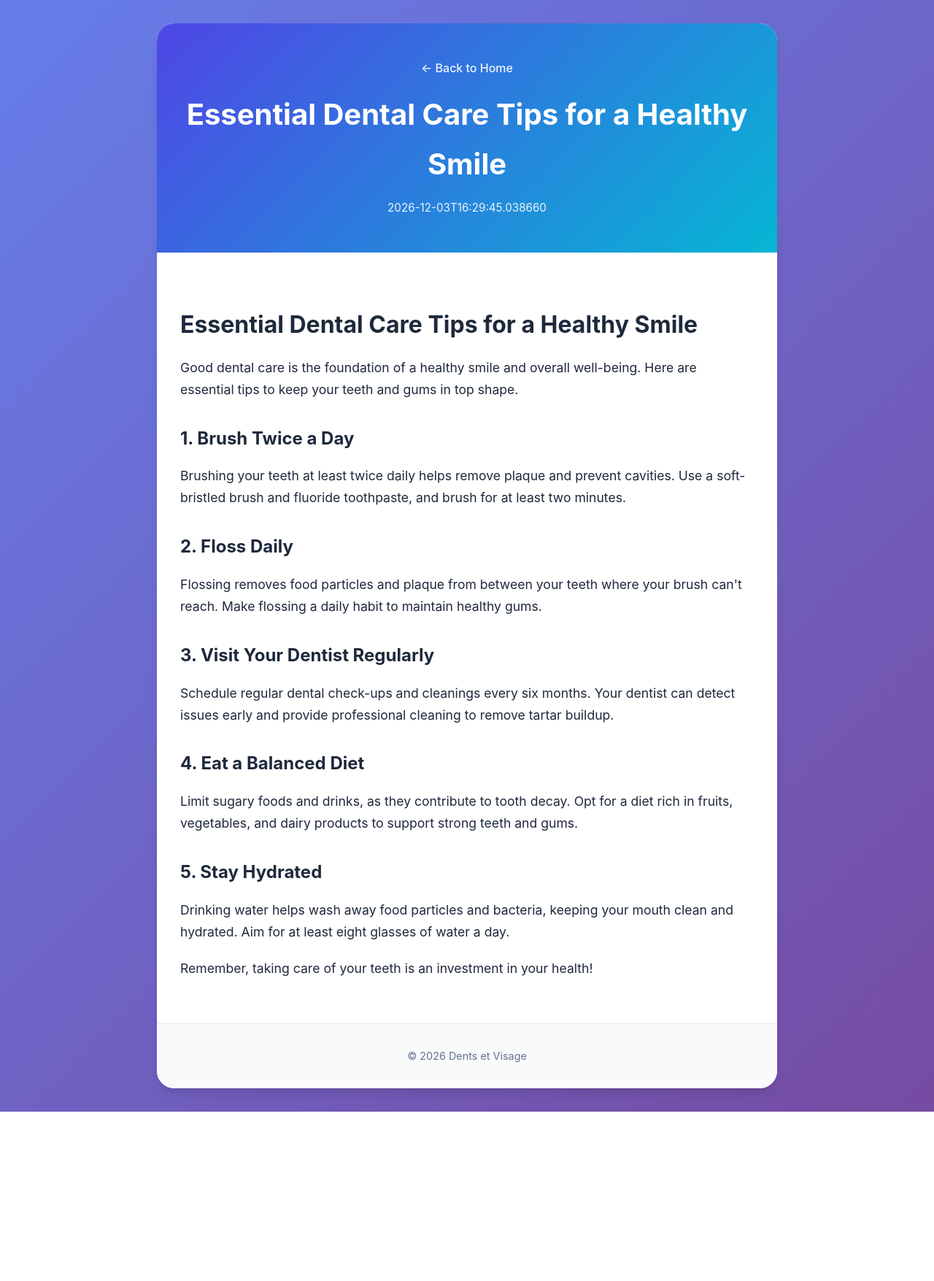
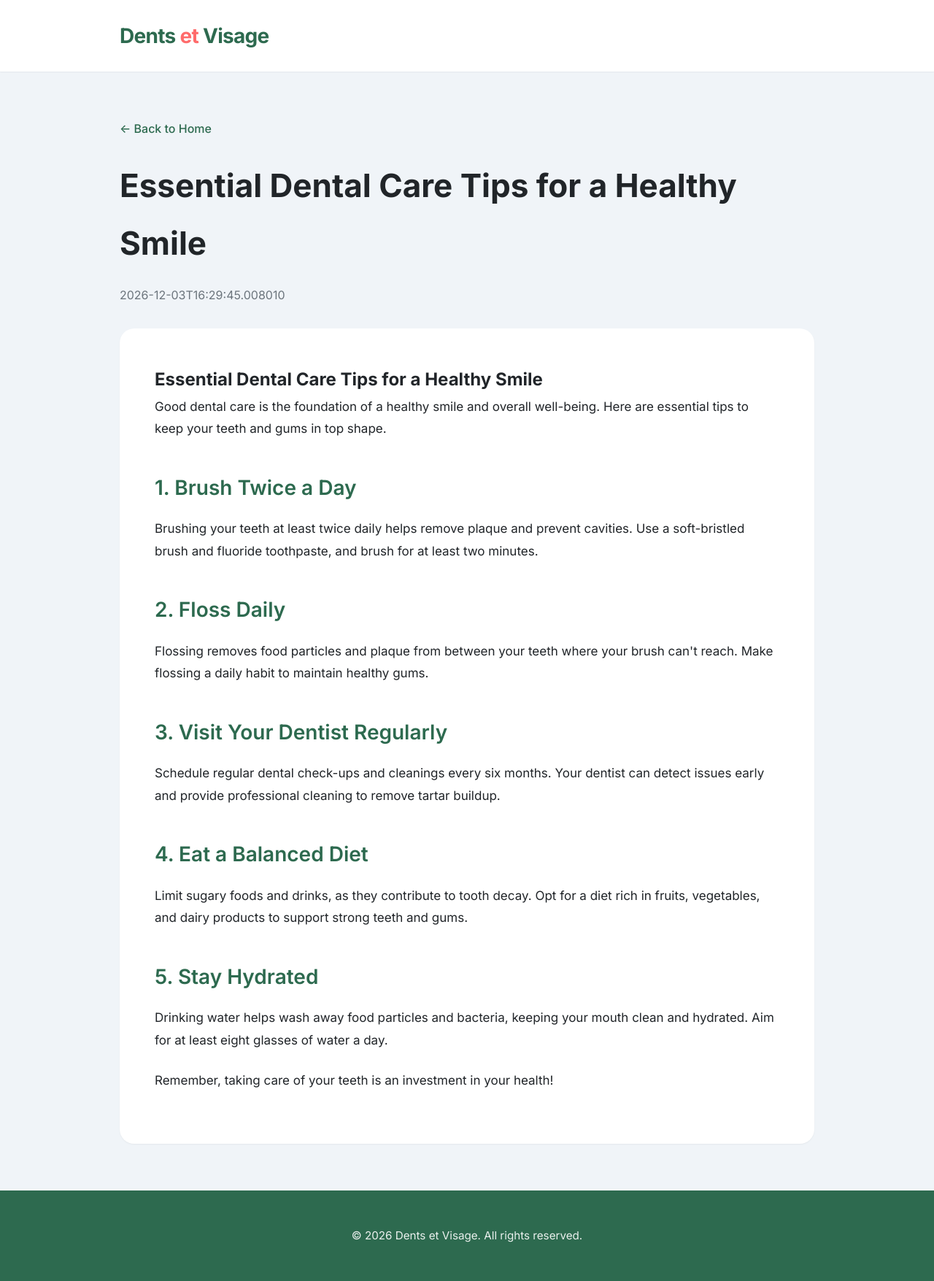
Before and after one commit to 1akshyashah/alexendra1, a FastAPI app: page /blog/dental-care-tips in a window 1280 px wide. Shown: the whole page at 73% size. Before the commit the page ends 1523 px from the top, so only its background shows below. Run offline with FastAPI, Linux system fonts and the light colour scheme.

Commit message:
Refine blog UI and translate README

```diff
--- a/static/style.css
+++ b/static/style.css
@@ -5,189 +5,226 @@
 }
 
 :root {
-    --primary: #4f46e5;
-    --primary-dark: #4338ca;
-    --secondary: #06b6d4;
-    --text: #1e293b;
-    --text-light: #64748b;
-    --bg-light: #f8fafc;
+    --primary: #2d6a4f;
+    --primary-light: #40916c;
+    --secondary: #f8f9fa;
+    --accent: #ff6b6b;
+    --text: #212529;
+    --text-light: #6c757d;
     --white: #ffffff;
-    --shadow: 0 1px 3px 0 rgb(0 0 0 / 0.1), 0 1px 2px -1px rgb(0 0 0 / 0.1);
-    --shadow-lg: 0 10px 15px -3px rgb(0 0 0 / 0.1), 0 4px 6px -4px rgb(0 0 0 / 0.1);
+    --bg: #f0f4f8;
+    --border: #dee2e6;
+    --shadow-sm: 0 1px 2px 0 rgba(0, 0, 0, 0.05);
+    --shadow-md: 0 4px 6px -1px rgba(0, 0, 0, 0.1);
+    --shadow-lg: 0 10px 15px -3px rgba(0, 0, 0, 0.1);
 }
 
 body {
-    font-family: -apple-system, BlinkMacSystemFont, 'Segoe UI', Roboto, Oxygen, Ubuntu, Cantarell, 'Open Sans', 'Helvetica Neue', sans-serif;
-    line-height: 1.7;
+    font-family: 'Inter', -apple-system, BlinkMacSystemFont, 'Segoe UI', Roboto, Oxygen, Ubuntu, Cantarell, sans-serif;
+    line-height: 1.8;
     color: var(--text);
-    background: linear-gradient(135deg, #667eea 0%, #764ba2 100%);
+    background: var(--bg);
     min-height: 100vh;
-    padding: 2rem 1rem;
 }
 
 .container {
-    max-width: 850px;
+    max-width: 1000px;
     margin: 0 auto;
-    background: var(--white);
-    border-radius: 24px;
-    box-shadow: var(--shadow-lg);
-    overflow: hidden;
+    padding: 0 1.5rem;
 }
 
-header {
-    background: linear-gradient(135deg, var(--primary) 0%, var(--secondary) 100%);
-    color: var(--white);
-    padding: 3rem 2rem;
+nav {
+    background: var(--white);
+    padding: 1.5rem 0;
+    box-shadow: var(--shadow-sm);
+    position: sticky;
+    top: 0;
+    z-index: 100;
+}
+
+nav .container {
+    display: flex;
+    justify-content: space-between;
+    align-items: center;
+}
+
+nav .logo {
+    font-size: 1.75rem;
+    font-weight: 700;
+    color: var(--primary);
+    text-decoration: none;
+    letter-spacing: -0.025em;
+}
+
+nav .logo span {
+    color: var(--accent);
+}
+
+.hero {
+    padding: 4rem 0 3rem;
     text-align: center;
 }
 
-header a.back-link {
+.hero h1 {
+    font-size: 3rem;
+    font-weight: 700;
+    margin-bottom: 1rem;
+    background: linear-gradient(135deg, var(--primary) 0%, var(--primary-light) 100%);
+    -webkit-background-clip: text;
+    -webkit-text-fill-color: transparent;
+    background-clip: text;
+}
+
+.hero p {
+    font-size: 1.25rem;
+    color: var(--text-light);
+    max-width: 600px;
+    margin: 0 auto;
+}
+
+.blog-section {
+    padding-bottom: 4rem;
+}
+
+.blog-grid {
+    display: grid;
+    grid-template-columns: repeat(auto-fill, minmax(300px, 1fr));
+    gap: 1.75rem;
+}
+
+.blog-card {
+    background: var(--white);
+    border-radius: 16px;
+    padding: 2rem;
+    box-shadow: var(--shadow-sm);
+    transition: all 0.3s ease;
+    text-decoration: none;
+    color: inherit;
+    display: block;
+}
+
+.blog-card:hover {
+    transform: translateY(-4px);
+    box-shadow: var(--shadow-lg);
+}
+
+.blog-card time {
+    font-size: 0.875rem;
+    color: var(--text-light);
+    text-transform: uppercase;
+    letter-spacing: 0.05em;
+}
+
+.blog-card h3 {
+    font-size: 1.375rem;
+    margin: 0.75rem 0;
+    font-weight: 600;
+    color: var(--primary);
+}
+
+.blog-card p {
+    font-size: 1rem;
+    color: var(--text-light);
+}
+
+.post-header {
+    padding: 4rem 0 2rem;
+}
+
+.post-header .back-link {
     display: inline-flex;
     align-items: center;
-    color: rgba(255, 255, 255, 0.9);
+    color: var(--primary);
     text-decoration: none;
-    margin-bottom: 1rem;
     font-weight: 500;
+    margin-bottom: 1.5rem;
     transition: color 0.2s ease;
 }
 
-header a.back-link:hover {
-    color: var(--white);
+.post-header .back-link:hover {
+    color: var(--primary-light);
 }
 
-header h1 {
-    font-size: 2.5rem;
-    margin-bottom: 0.75rem;
-    font-weight: 700;
+.post-header h1 {
+    font-size: 2.75rem;
+    margin-bottom: 1rem;
+    color: var(--text);
 }
 
-header time {
-    font-size: 0.95rem;
-    opacity: 0.9;
+.post-header time {
+    font-size: 1rem;
+    color: var(--text-light);
 }
 
-main {
-    padding: 2.5rem 2rem;
+.post-content {
+    background: var(--white);
+    padding: 3rem;
+    border-radius: 20px;
+    box-shadow: var(--shadow-sm);
+    margin-bottom: 4rem;
 }
 
-main h2 {
+.post-content h2 {
     font-size: 1.75rem;
-    margin-bottom: 1.5rem;
-    color: var(--text);
-    font-weight: 700;
-}
-
-.blog-list {
-    list-style: none;
-}
-
-.blog-list li {
-    margin-bottom: 1.5rem;
-}
-
-.blog-list a {
-    display: block;
-    text-decoration: none;
-    color: inherit;
-    padding: 1.5rem;
-    border-radius: 12px;
-    border: 1px solid #e2e8f0;
-    transition: all 0.3s ease;
-    background: var(--white);
-}
-
-.blog-list a:hover {
-    transform: translateY(-2px);
-    box-shadow: var(--shadow-lg);
-    border-color: var(--primary);
-}
-
-.blog-list h3 {
+    margin: 2.5rem 0 1rem;
     color: var(--primary);
-    font-size: 1.25rem;
-    margin-bottom: 0.5rem;
     font-weight: 600;
 }
 
-.blog-list time {
-    color: var(--text-light);
-    font-size: 0.9rem;
+.post-content h3 {
+    font-size: 1.375rem;
+    margin: 2rem 0 1rem;
+    color: var(--text);
+    font-weight: 600;
 }
 
-.blog-content {
-    font-size: 1.1rem;
+.post-content p {
+    margin-bottom: 1.5rem;
+    color: var(--text);
+    font-size: 1.0625rem;
 }
 
-.blog-content h1,
-.blog-content h2,
-.blog-content h3 {
-    margin-top: 2rem;
-    margin-bottom: 1rem;
-    font-weight: 700;
+.post-content ul,
+.post-content ol {
+    margin-bottom: 1.5rem;
+    padding-left: 1.5rem;
 }
 
-.blog-content h1 {
-    font-size: 2rem;
+.post-content li {
+    margin-bottom: 0.75rem;
+    font-size: 1.0625rem;
 }
 
-.blog-content h2 {
-    font-size: 1.5rem;
+.post-content strong {
+    color: var(--primary);
 }
 
-.blog-content h3 {
-    font-size: 1.25rem;
+footer {
+    background: var(--primary);
+    color: var(--white);
+    padding: 3rem 0;
+    text-align: center;
 }
 
-.blog-content p {
-    margin-bottom: 1.25rem;
-    color: var(--text);
-}
-
-.blog-content ul,
-.blog-content ol {
-    margin-bottom: 1.25rem;
-    padding-left: 2rem;
-}
-
-.blog-content li {
-    margin-bottom: 0.5rem;
-}
-
-.blog-content code {
-    background: var(--bg-light);
-    padding: 0.2rem 0.5rem;
-    border-radius: 4px;
-    font-family: 'Courier New', Courier, monospace;
+footer p {
+    opacity: 0.9;
     font-size: 0.95rem;
 }
 
-footer {
-    padding: 2rem;
-    text-align: center;
-    color: var(--text-light);
-    font-size: 0.9rem;
-    border-top: 1px solid #e2e8f0;
-    background: var(--bg-light);
-}
-
-@media (max-width: 640px) {
-    body {
-        padding: 1rem 0.5rem;
+@media (max-width: 768px) {
+    .hero h1 {
+        font-size: 2rem;
     }
 
-    header {
-        padding: 2rem 1.5rem;
+    .blog-grid {
+        grid-template-columns: 1fr;
     }
 
-    header h1 {
-        font-size: 1.75rem;
+    .post-header h1 {
+        font-size: 2rem;
     }
 
-    main {
-        padding: 1.5rem 1.25rem;
-    }
-
-    .blog-list a {
-        padding: 1.25rem;
+    .post-content {
+        padding: 1.5rem;
     }
 }
--- a/templates/blog_post.html
+++ b/templates/blog_post.html
@@ -3,24 +3,35 @@
 <head>
     <meta charset="UTF-8">
     <meta name="viewport" content="width=device-width, initial-scale=1.0">
-    <title>{{ title }}</title>
+    <title>{{ post.title }} | {{ title }}</title>
     <meta name="description" content="{{ description }}">
     <meta name="robots" content="index, follow">
+    <link rel="preconnect" href="https://fonts.googleapis.com">
+    <link rel="preconnect" href="https://fonts.gstatic.com" crossorigin>
+    <link href="https://fonts.googleapis.com/css2?family=Inter:wght@400;500;600;700&display=swap" rel="stylesheet">
     <link rel="stylesheet" href="/static/style.css">
 </head>
 <body>
+    <nav>
+        <div class="container">
+            <a href="/" class="logo">Dents <span>et</span> Visage</a>
+        </div>
+    </nav>
+
     <div class="container">
-        <header>
+        <header class="post-header">
             <a href="/" class="back-link">← Back to Home</a>
             <h1>{{ post.title }}</h1>
             <time datetime="{{ post.date }}">{{ post.date }}</time>
         </header>
-        <main class="blog-content">
+
+        <article class="post-content">
             {{ content_html|safe }}
-        </main>
-        <footer>
-            <p>&copy; {{ datetime.now().year }} Dents et Visage</p>
-        </footer>
+        </article>
     </div>
+
+    <footer>
+        <p>&copy; {{ datetime.now().year }} Dents et Visage. All rights reserved.</p>
+    </footer>
 </body>
 </html>
```
Also changed, not shown: templates/home.html (+25 -15 lines), README.md.
